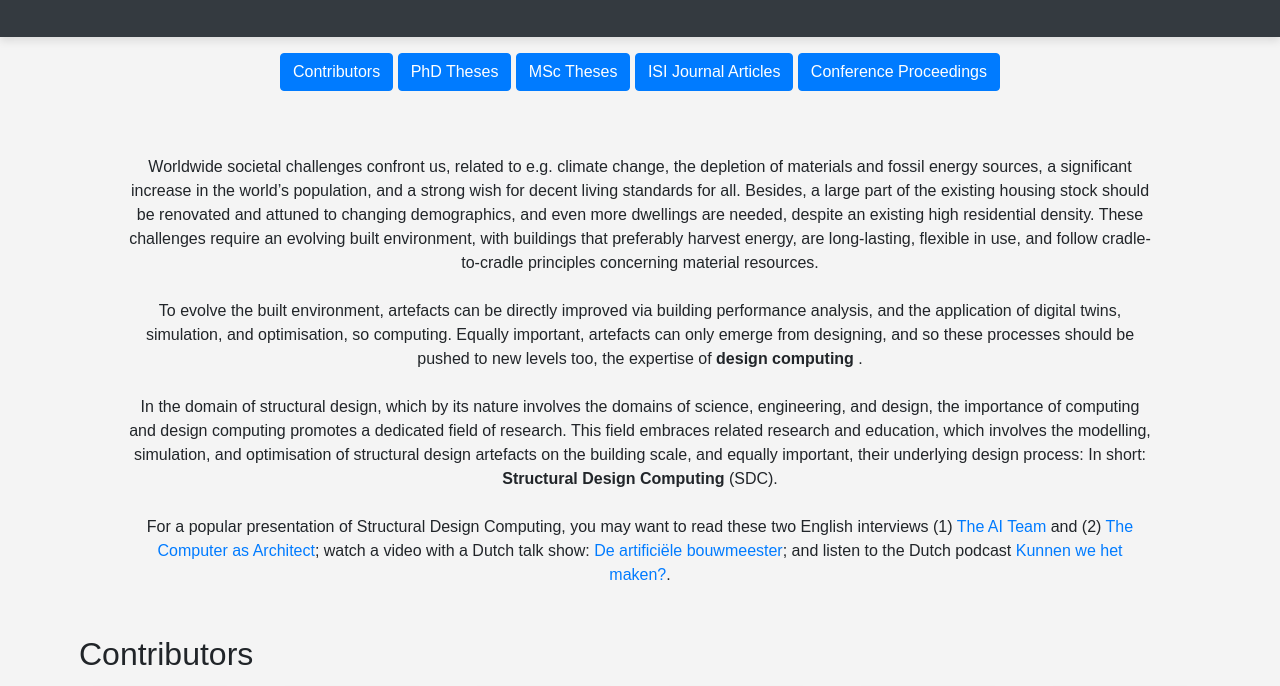
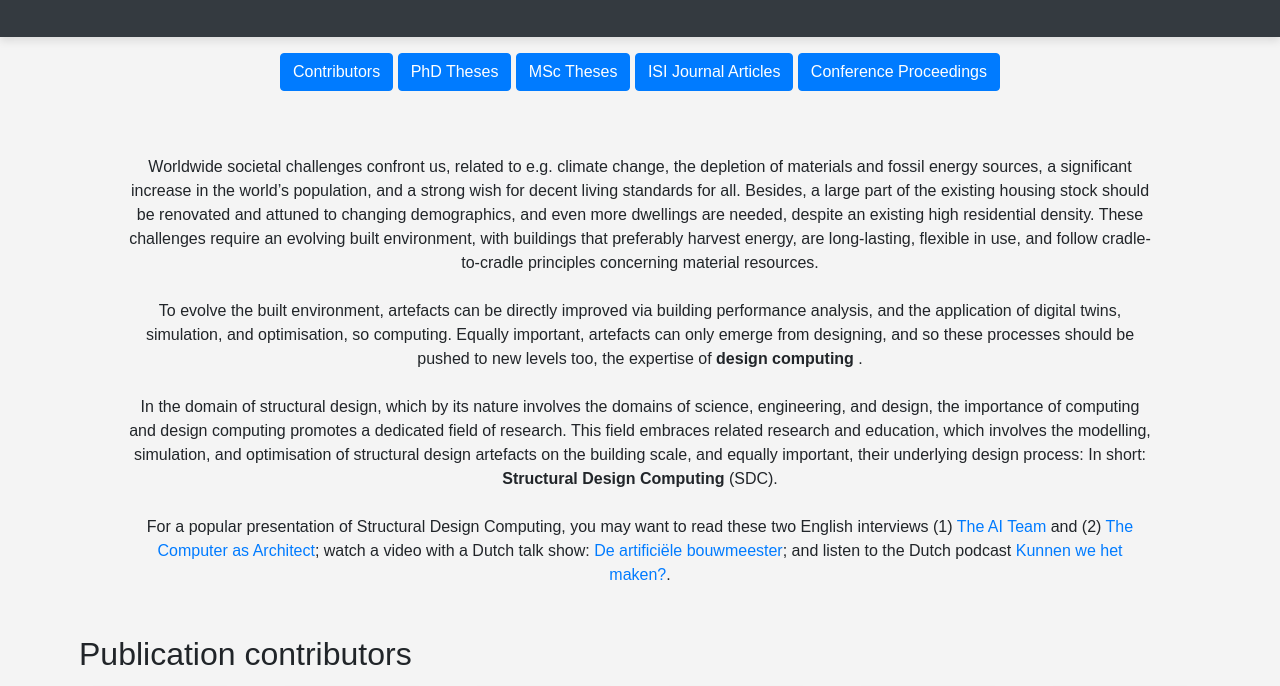
Before and after one commit to HermHofmeyer/structural_design_computing, a plain HTML site: page index.html in a window 1280 px wide. Shown: the part 75-761 px from the top of the page. Drawn offline with nearby package versions, Linux system fonts and the light colour scheme.

Commit message:
Update index.html

```diff
--- a/index.html
+++ b/index.html
@@ -36,7 +36,7 @@
     <div class="container mt-5" style="max-width: 90%;">
         <!-- People Section -->
         <section id="people" class="mb-5">
-            <h2>Contributors</h2>
+            <h2>Publication contributors</h2>
             <div class="row"></div>
         </section>
 
```
